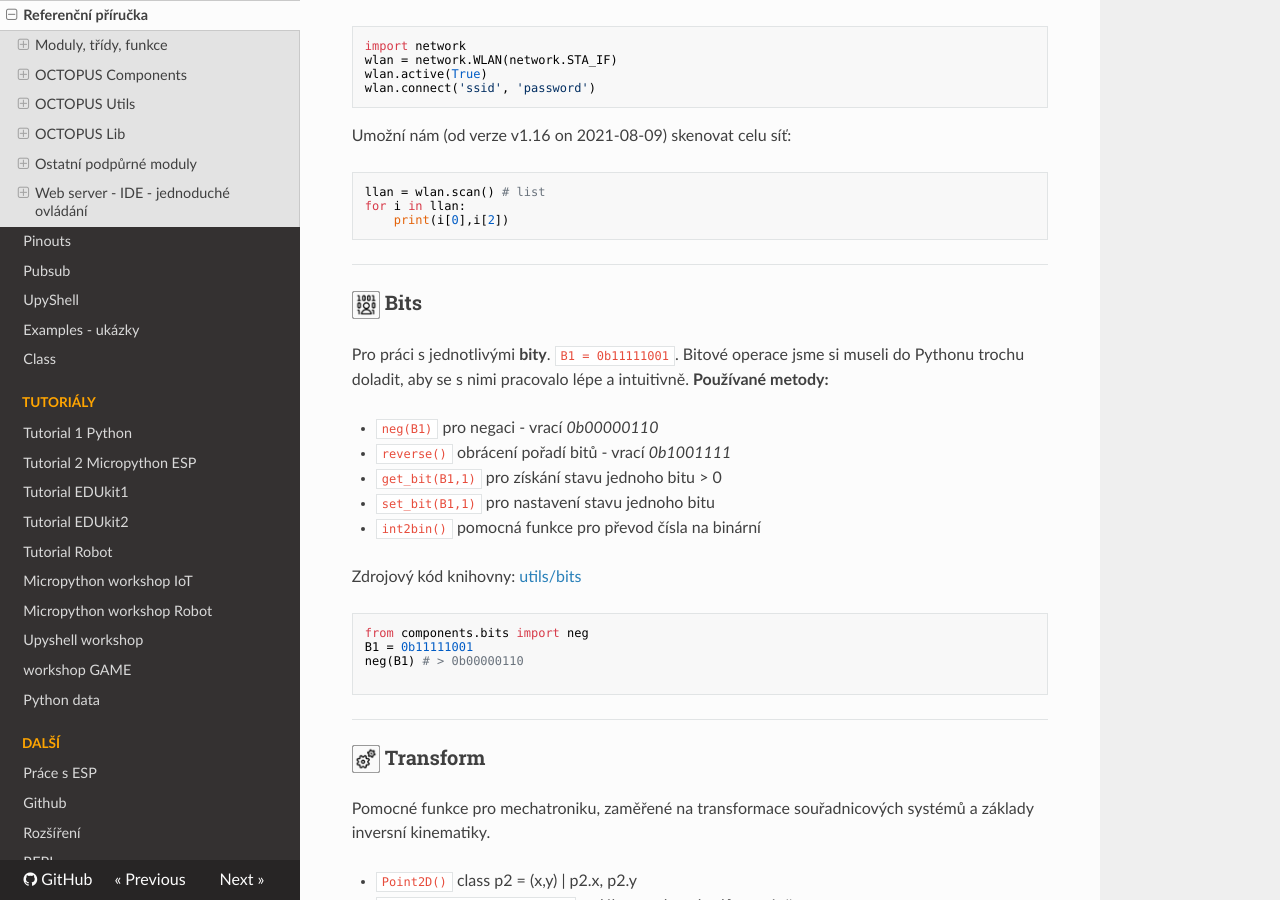
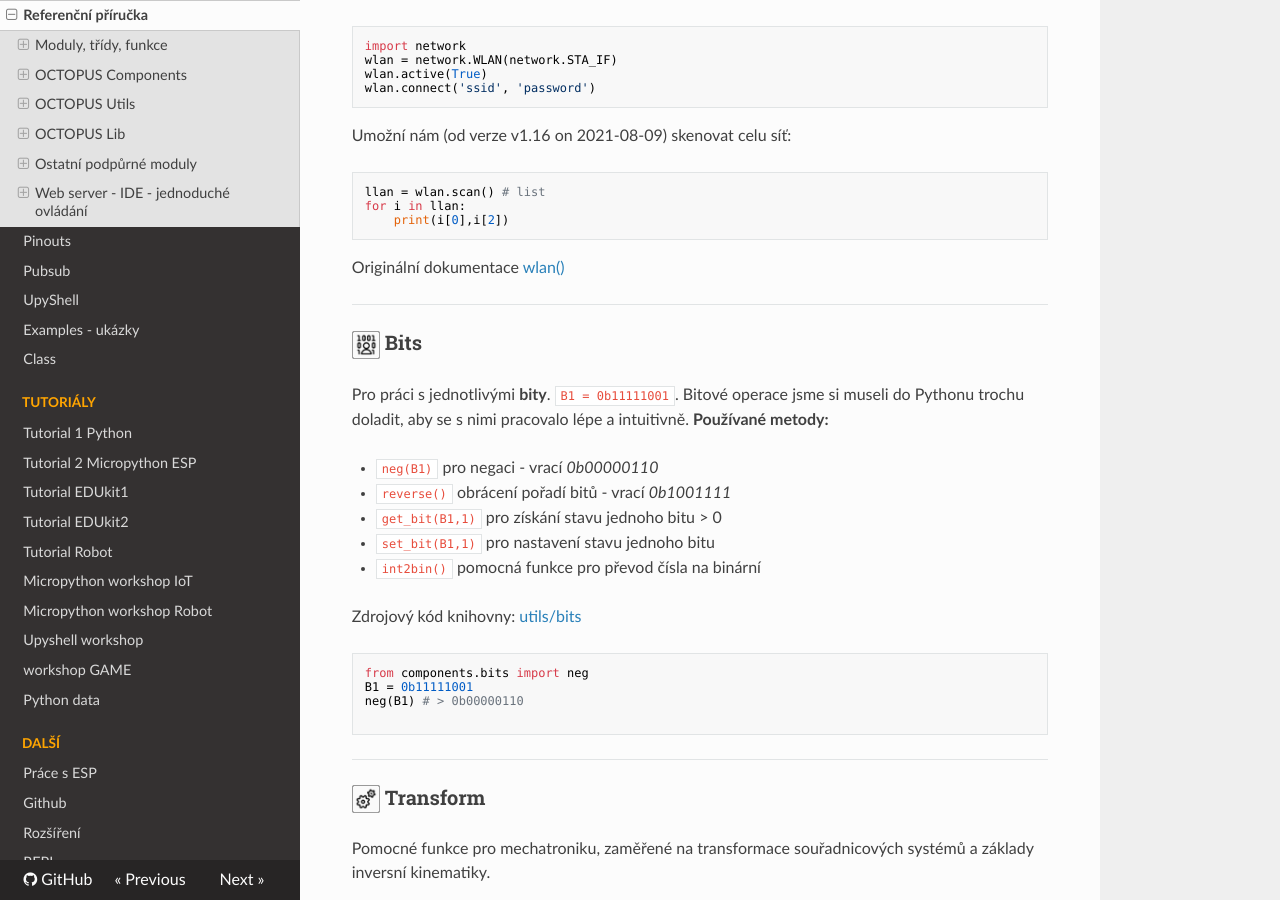
Before and after one commit to octopuslab-cz/docs_octopuslab_cz, an MkDocs documentation site: the page built from docs/basicdoc.md, in a window 1280 px wide and 900 px high, scrolled down 13857 px. Built offline with MkDocs 1.6.1, drawn with Linux system fonts in a browser that asks for light colours; nearby versions of some CDN libraries.

Commit message:
link to orig wlan doc.

````diff
--- a/docs/basicdoc.md
+++ b/docs/basicdoc.md
@@ -735,6 +735,8 @@ for i in llan:
     print(i[0],i[2])
 ```
 
+Originální dokumentace [wlan()](https://docs.micropython.org/en/latest/library/network.WLAN.html)
+
 ---
 
 
````
